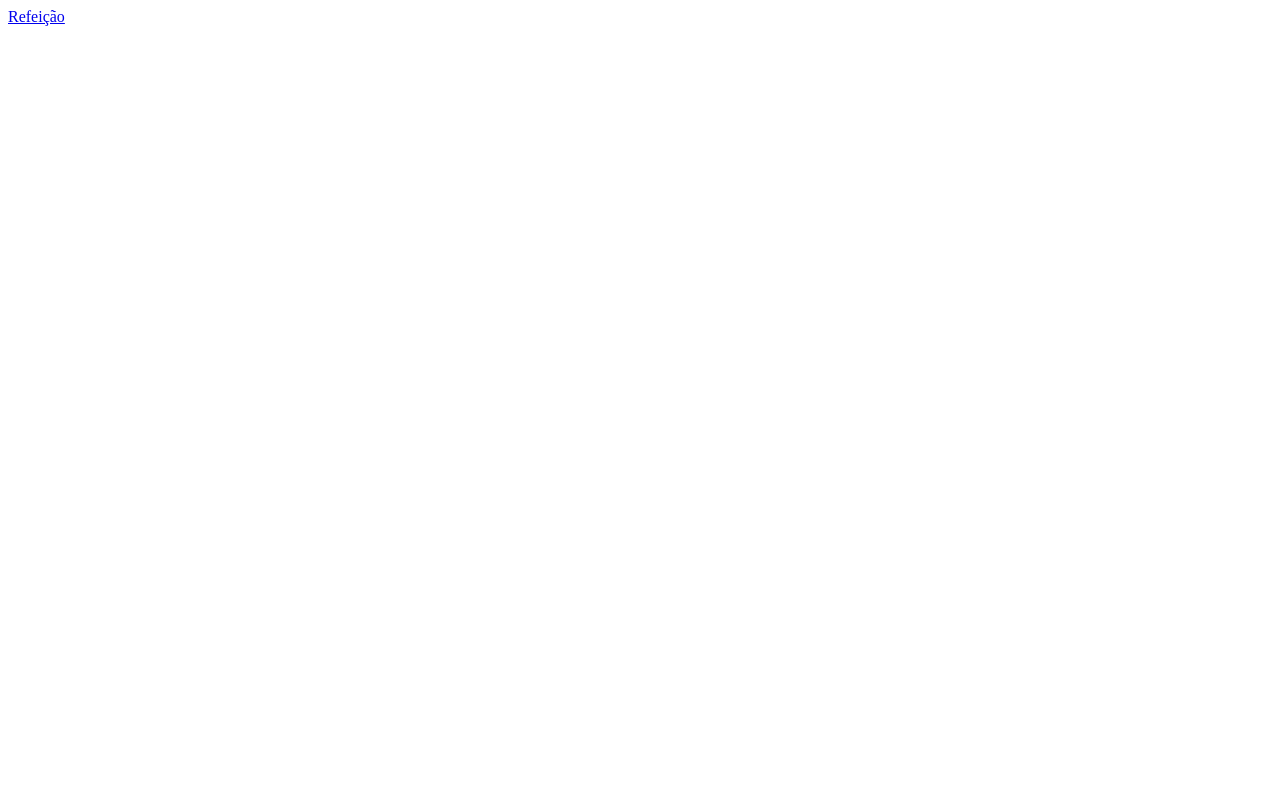
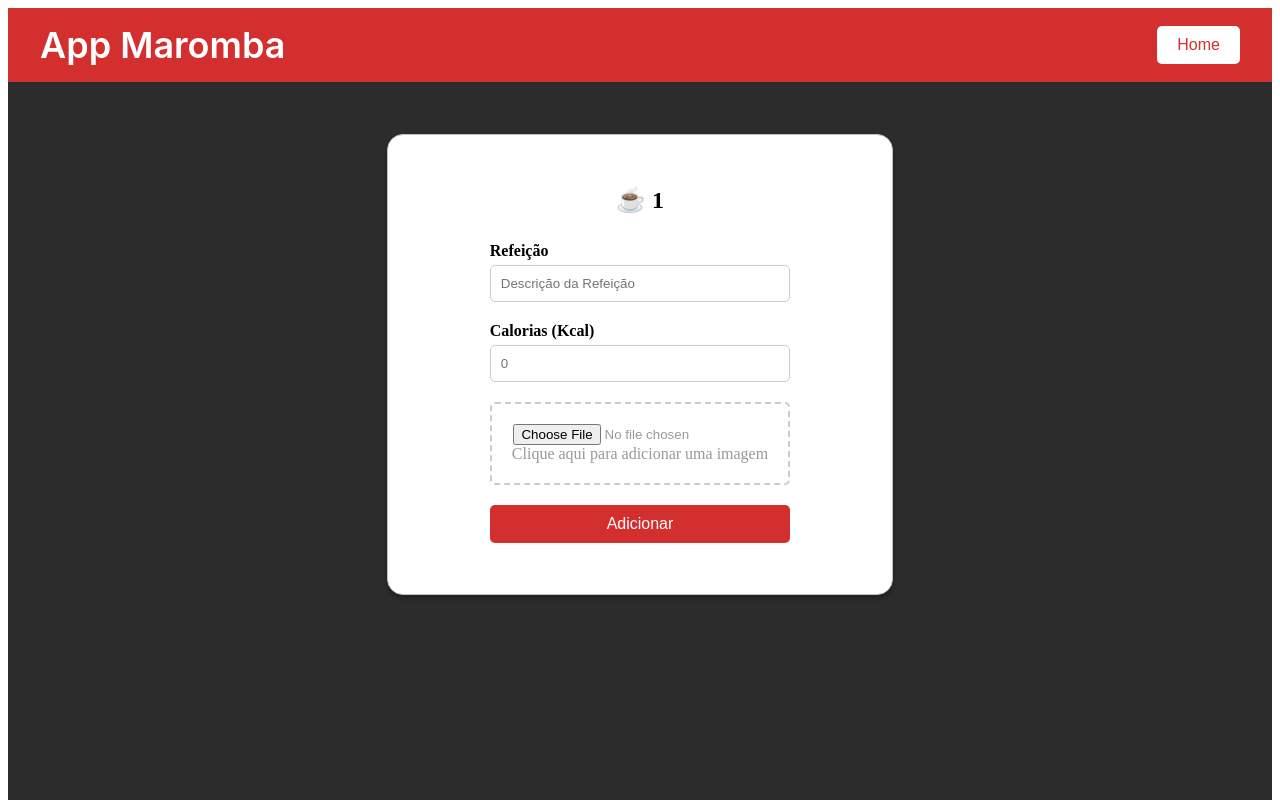
Before and after one commit to franciscocmneto/angular-diet-project, an Angular app in the folder dieta-maromba/: page /adicionar-refeicao/1 in a window 1280 px wide. Before the commit this address led to /. Shown: the top 800 px of the page. Built offline with nearby package versions, Linux system fonts and the light colour scheme.

Commit message:
1° fluxo

```diff
--- a/dieta-maromba/src/app/app-routing.module.ts
+++ b/dieta-maromba/src/app/app-routing.module.ts
@@ -6,8 +6,11 @@ import { BackgroundComponent } from './background/background.component';
 const routes: Routes = [
   {path: 'background', component: BackgroundComponent},
   {path: '', redirectTo: '/background', pathMatch: 'full'},
-  {path: 'refeicao', component: RefeicaoComponent}
+  {path: 'refeicao', component: RefeicaoComponent},
+  { path: 'adicionar-refeicao/:tipoRefeicao', component: RefeicaoComponent }
 ];
+
+
 
 @NgModule({
   imports: [RouterModule.forRoot(routes)],
--- a/dieta-maromba/src/app/app.component.html
+++ b/dieta-maromba/src/app/app.component.html
@@ -1,4 +1 @@
-<nav>
-    <a routerLink="/refeicao">Refeição</a>
-  </nav>
   <router-outlet></router-outlet>
--- a/dieta-maromba/src/app/background/background.component.css
+++ b/dieta-maromba/src/app/background/background.component.css
@@ -58,25 +58,6 @@ hr{
   text-align: left;
   text-wrap: wrap;
   width: -webkit-fill-available;
-}
-
-.bot-o_32-844 {
-  padding: 10px;
-  display: flex;
-  flex-direction: row;
-  justify-content: center;
-  flex-wrap: nowrap;
-  align-items: center;
-  gap: 10px;
-  box-sizing: border-box;
-  overflow: hidden;
-  border-radius: 4px;
-  border-color: white;
-  border-style: solid;
-  border-width: 2px;
-  background: #D32F2F;
-  width: 150px;
-  height: 45px;
 }
 .x--cones_32-845 {
   width: 24px;
--- a/dieta-maromba/src/app/background/background.component.html
+++ b/dieta-maromba/src/app/background/background.component.html
@@ -2,9 +2,11 @@
   <div class="navbar">
     <span class="text-app-maromba_32-834">App Maromba</span>
     <div class="bot-o_32-844">
-      <span class="text-name-sample_32-846">Home</span>
+
+
     </div>
   </div>
+
   <div class="body">
     <div class="left-content_30-1244">
       <div class="content-card_30-1245">
@@ -12,20 +14,26 @@
           <h1>Refeições de Hoje</h1>
           <hr />
         </div>
-        <div *ngFor= "let refeicao of refeicoes" class="titulo-container">
+
+        <div *ngFor="let refeicao of refeicoes" class="titulo-container">
           <h2>{{ refeicao }}</h2>
           <hr />
           <div style="display: flex; justify-content: space-between;">
             <p>Nenhuma refeição adicionada hoje</p>
-            <button type="button" class="btn-add" > + </button>
-
+            <button
+              type="button"
+              class="btn-add"
+              [routerLink]="['/adicionar-refeicao', refeicao]">
+              +
+            </button>
           </div>
-
           <br />
           <hr />
         </div>
+
       </div>
     </div>
+
     <div class="right-content_30-1294">
       <div class="calend-rio_30-1295"></div>
       <div class="consumo-total_30-1351"></div>
--- a/dieta-maromba/src/app/refeicao/refeicao.component.css
+++ b/dieta-maromba/src/app/refeicao/refeicao.component.css
@@ -17,25 +17,23 @@
 }
 
 .header {
-    width: 100%;
-    padding: 10px;
-    background-color: #d32f2f;
+  padding: 8px 32px;
   display: flex;
+  flex-direction: row;
   justify-content: space-between;
   align-items: center;
-    position: absolute;
-    top: 0;
+  gap: 10px;
+  box-sizing: border-box;
+  background: #D32F2F;
+  height: 74px;
+  width: 100%;
 }
 
 .logo {
-    display: flex;
-    align-items: center;
-    color: white;
-  }
-
-  .logo img {
-    width: 40px;
-    margin-right: 10px;
+  color: #ffffff;
+  font-size: 36px;
+  font-family: Inter;
+  font-weight: 600;
 }
 
 .home-button {
@@ -53,17 +51,30 @@
 }
 
 .content {
+  display: flex;
+  flex-direction: column;
+  align-items: center;
   width: 100%;
-    max-width: 400px;
-    padding: 20px;
-    background: rgba(255, 255, 255, 0.9);
-    border-radius: 10px;
-    box-shadow: 0px 4px 10px rgba(0, 0, 0, 0.1);
-    text-align: center;
+  height: 1024px;
+  background: #2C2C2C;
 }
 
 .card {
-    padding: 20px;
+  padding: 16px;
+  margin-top: 52px;
+  display: flex;
+  flex-direction: column;
+  justify-content: center;
+  align-items: center;
+  gap: 8px;
+  box-sizing: border-box;
+  overflow: hidden;
+  border-radius: 16px;
+  border: 1px solid rgb(192, 192, 192);
+  background: white;
+  width: 40%;
+  height: 45%;
+  box-shadow: 0px 4px 4px 0px #0000003f;
 }
 
 h2 {
@@ -122,6 +133,6 @@
   background-color: #b71c1c;
 }
 
-  .espaco{
+.espaco {
   height: 150px;
 }
--- a/dieta-maromba/src/app/refeicao/refeicao.component.html
+++ b/dieta-maromba/src/app/refeicao/refeicao.component.html
@@ -1,14 +1,13 @@
 <div class="header">
   <div class="logo">
-      <img src="/dieta-maromba/src/imgs/background.png" alt="Logo do App Maromba">
     <span>App Maromba</span>
   </div>
-    <button class="home-button">Home</button>
+  <button class="home-button" [routerLink]="['/background']">Home</button>
+
 </div>
-  <div class="espaco"></div>
 <div class="content">
   <div class="card">
-      <h2>☕ Café da Manhã</h2>
+    <h2>☕ {{ tipoRefeicao }}</h2>
     <form>
       <div class="input-group">
         <label for="nome">Refeição</label>
--- a/dieta-maromba/src/app/refeicao/refeicao.component.ts
+++ b/dieta-maromba/src/app/refeicao/refeicao.component.ts
@@ -1,20 +1,27 @@
+import { Component, OnInit } from '@angular/core';
+import { ActivatedRoute } from '@angular/router';
 import { Location } from '@angular/common';
-import { Component } from '@angular/core';
 
 @Component({
   selector: 'app-refeicao',
   templateUrl: './refeicao.component.html',
-  styleUrl: './refeicao.component.css'
+  styleUrls: ['./refeicao.component.css']
 })
-export class RefeicaoComponent {
+export class RefeicaoComponent implements OnInit {
+  tipoRefeicao: string = '';
 
   constructor(
+    private route: ActivatedRoute,
     private location: Location
-  ){}
+  ) {}
 
+  ngOnInit(): void {
+    this.route.paramMap.subscribe(params => {
+      this.tipoRefeicao = params.get('tipoRefeicao') || '';
+    });
+  }
 
-add(): void{
-  this.location.back();
+  add(): void {
+    this.location.back();
+  }
 }
-
-}
```
Also changed, not shown: dieta-maromba/src/app/background/background.component.ts (line endings or trailing spaces). Lines whose indentation alone changed are shown as unchanged.
